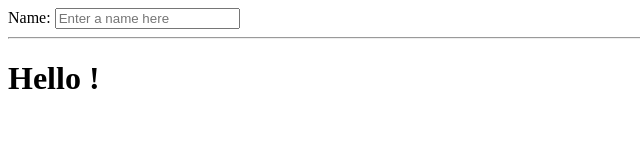
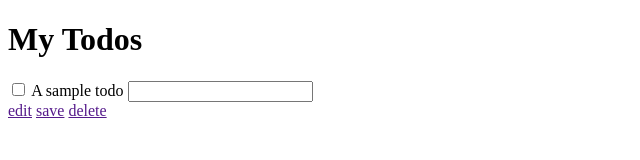
Before and after one commit to ayreal/angularJs-todo, a plain HTML site: page index.html in a window 1280 px wide. Shown: the whole page, without its empty margins (0-640 px from the left). Drawn offline with nearby package versions, Linux system fonts and the light colour scheme.

Commit message:
add sample todo

```diff
--- a/index.html
+++ b/index.html
@@ -1,5 +1,5 @@
 <!doctype html>
-<html ng-app>
+<html lang="en">
   <head>
     <title>Angular ToDo</title>
     <link rel="stylesheet" href="https://fonts.googleapis.com/css?family=Varela+Round" type="text/css">
@@ -7,12 +7,21 @@
     <script src="https://ajax.googleapis.com/ajax/libs/angularjs/1.6.9/angular.min.js"></script>
   </head>
   <body ng-app="todoListApp">
-    <div>
-      <label>Name:</label>
-      <input type="text" ng-model="yourName" placeholder="Enter a name here">
-      <hr>
-      <h1>Hello {{yourName}}!</h1>
+
+    <h1>My Todos</h1>
+    <div class="list">
+<input type="checkbox" name="" value="" />
+<label class="editing-label">A sample todo</label>
+<input type="text" class="editing-label" name="" value="" />
     </div>
+    <div class="actions">
+      <a href="">edit</a>
+      <a href="">save</a>
+      <a href="" class="delete">delete</a>
+
+    </div>
+
     <script src="scripts/app.js" type="text/javascript"></script>
+    <script src="scripts/hello-world.js" type="text/javascript"></script>
   </body>
 </html>
--- /dev/null
+++ b/scripts/hello-world.js
@@ -0,0 +1,16 @@
+// no 2nd paramater here because you don't want angular to create a new model, but to look
+//for the existing to-to list app.
+
+angular
+  .module("todoListApp")
+
+  // attaching a directive to module:
+  // first paramater is the name of your directive
+  // 2nd paramater is a callback function that returns an object
+  .directive("helloWorld", function() {
+    return {
+      template: "This is the helloWorld directive",
+      // if you want this only to be used as an element or an element attribute
+      restrict: "E"
+    };
+  });
```
